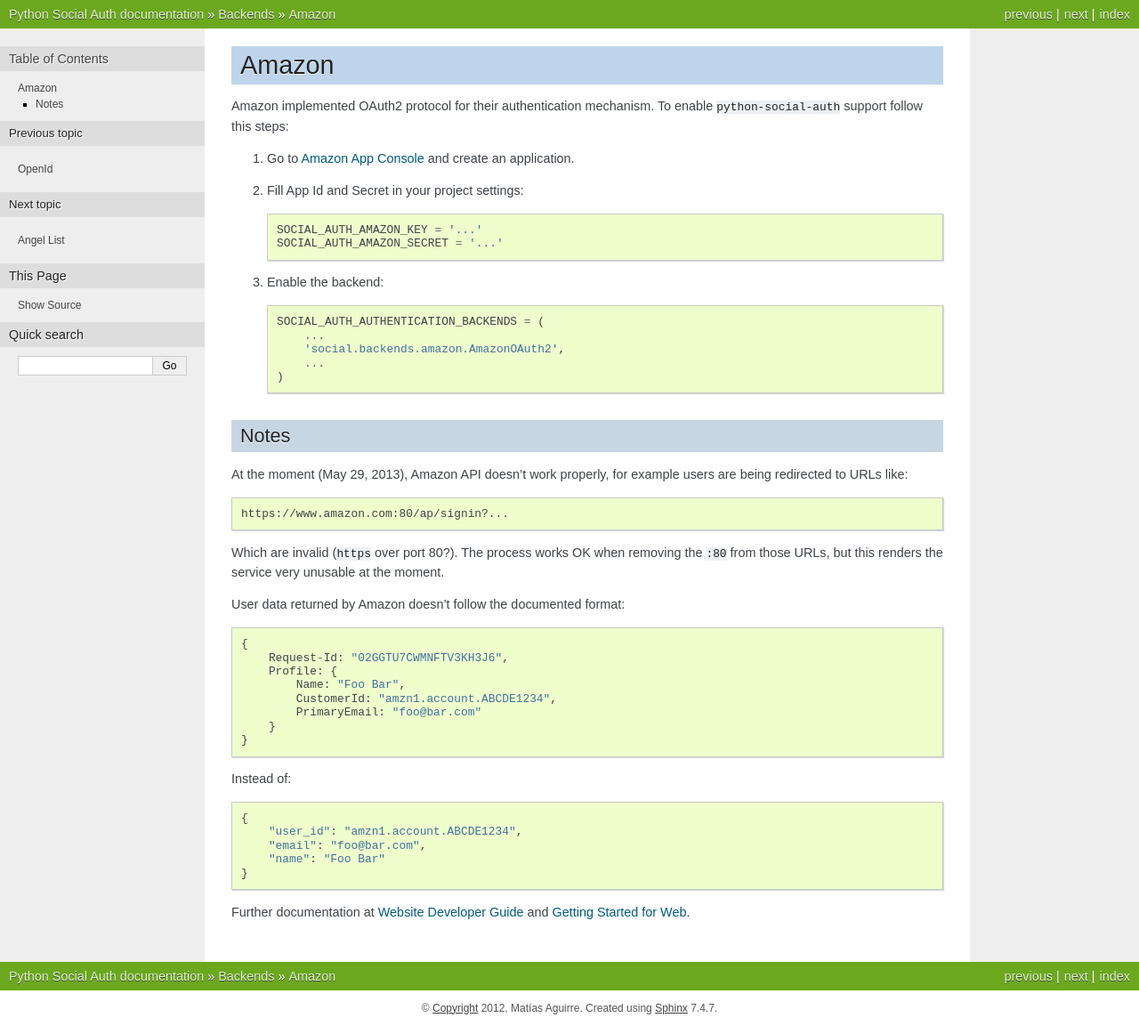
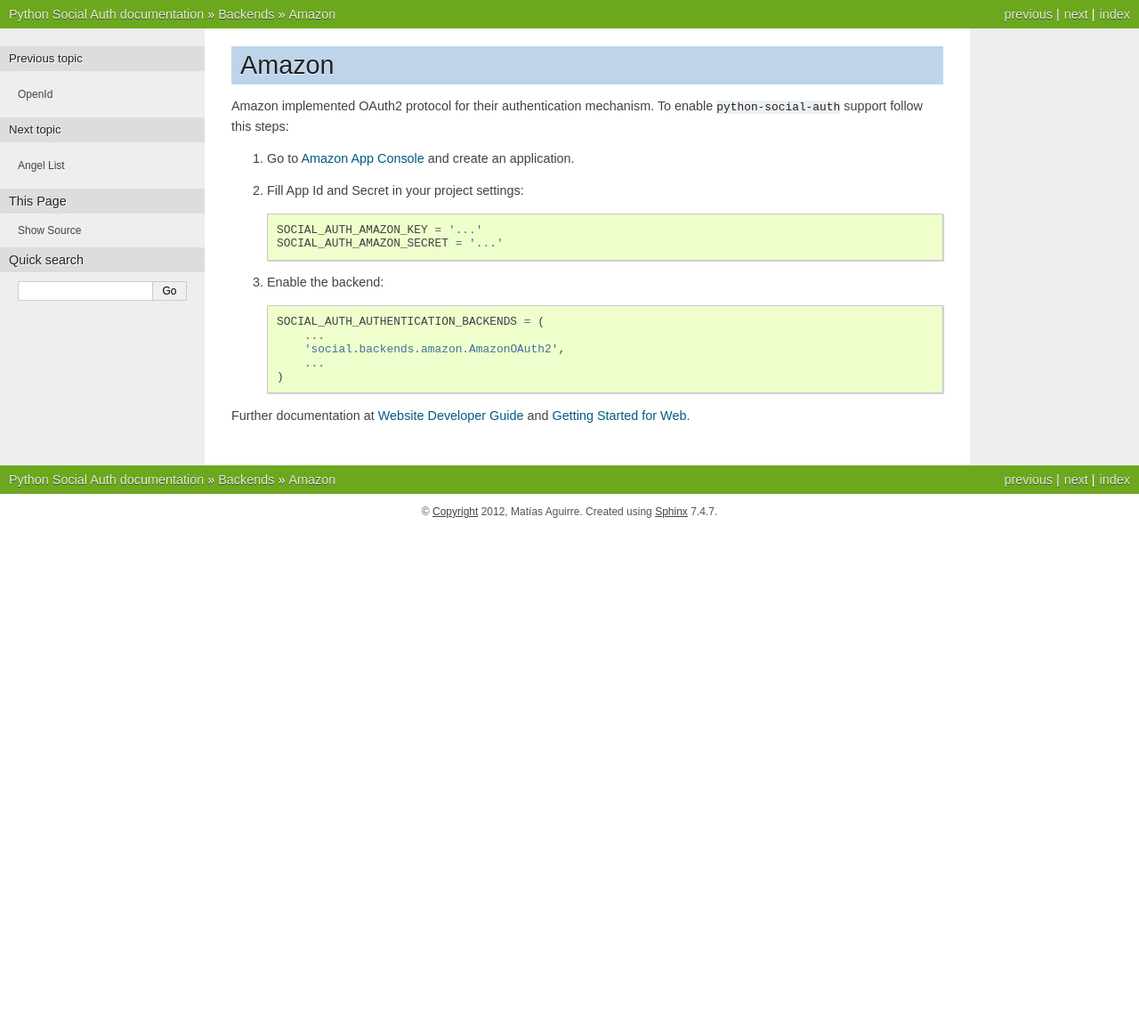
Before and after one commit to omab/python-social-auth, a Sphinx documentation site: the page built from docs/backends/amazon.rst, in a window 1280 px wide. Shown: the whole page at 89% size. Built offline with Sphinx 7.4.7, drawn with Linux system fonts in a browser that asks for light colours; after the commit the page ends 900 px from its top, so only the background shows below that.

Commit message:
Update amazon docs, drop outdate details about bug. Fixes #260

```diff
--- a/docs/backends/amazon.rst
+++ b/docs/backends/amazon.rst
@@ -19,38 +19,6 @@ enable ``python-social-auth`` support follow this steps:
         ...
     )
 
-
-Notes
------
-
-At the moment (May 29, 2013), Amazon API doesn't work properly, for example
-users are being redirected to URLs like::
-
-    https://www.amazon.com:80/ap/signin?...
-
-Which are invalid (``https`` over port 80?). The process works OK when removing
-the ``:80`` from those URLs, but this renders the service very unusable at the
-moment.
-
-User data returned by Amazon doesn't follow the documented format::
-
-    {
-        Request-Id: "02GGTU7CWMNFTV3KH3J6",
-        Profile: {
-            Name: "Foo Bar",
-            CustomerId: "amzn1.account.ABCDE1234",
-            PrimaryEmail: "foo@bar.com"
-        }
-    }
-
-Instead of::
-
-    {
-        "user_id": "amzn1.account.ABCDE1234",
-        "email": "foo@bar.com",
-        "name": "Foo Bar"
-    }
-
 Further documentation at `Website Developer Guide`_ and `Getting Started for Web`_.
 
 .. _Amazon App Console: http://login.amazon.com/manageApps
```
